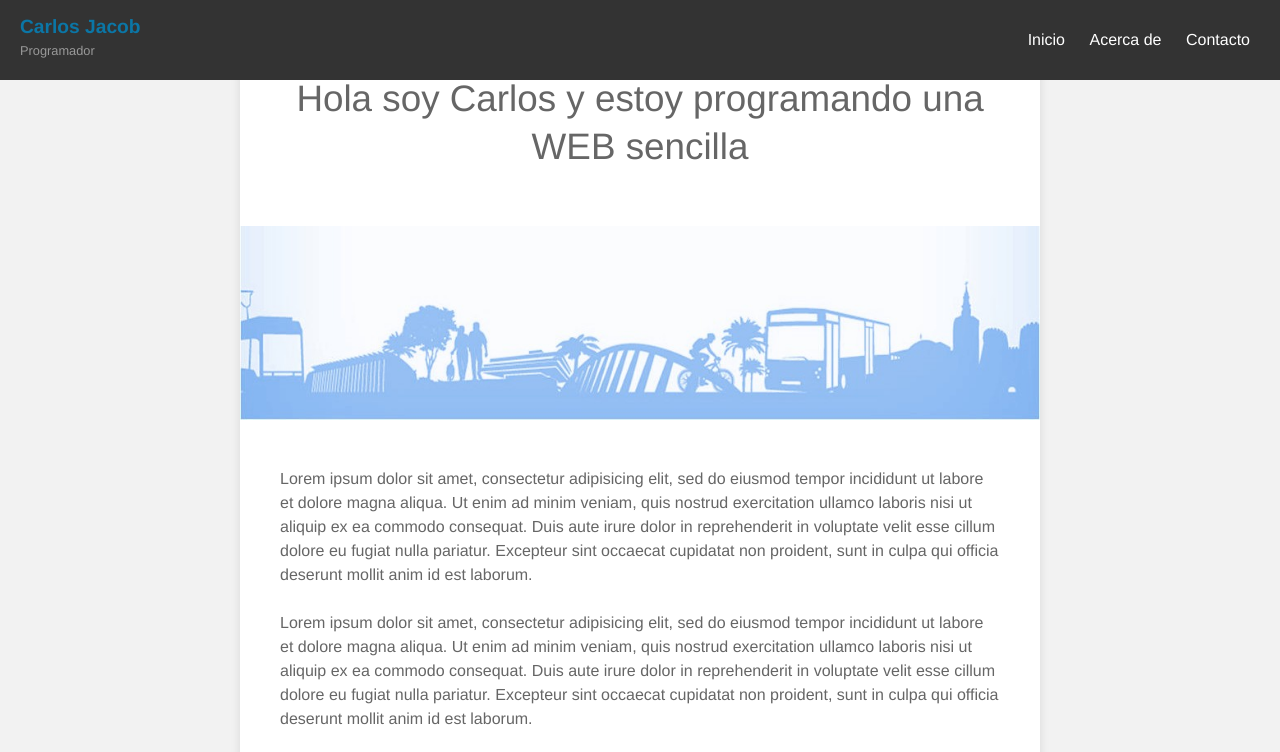
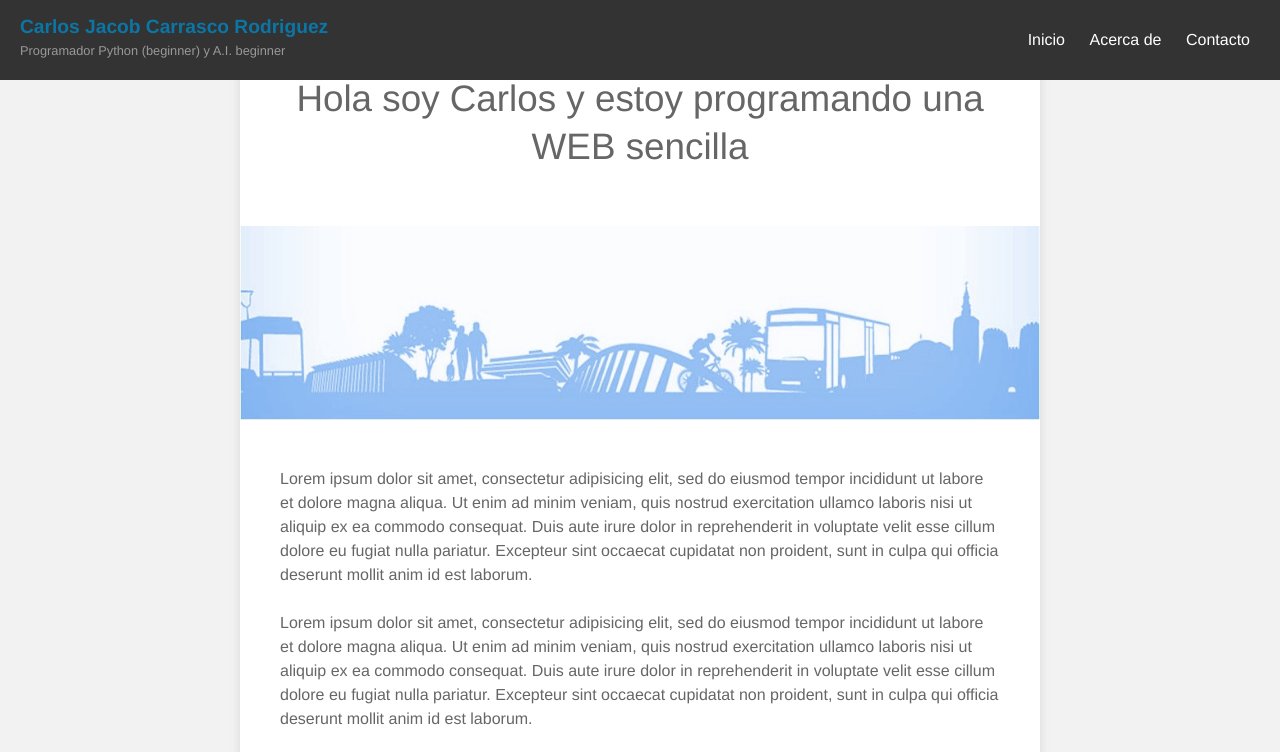
Before and after one commit to CarlosJacob/desafiogitplatzi, a plain HTML site: page index.html in a window 1280 px wide. Shown: the top 752 px of the page. Drawn offline with Linux system fonts and the light colour scheme.

Commit message:
cambiando el site name por el nombre comleto

```diff
--- a/index.html
+++ b/index.html
@@ -8,8 +8,8 @@
 <body>
 	<header id="main-header">
 		<a id="logo-header" href="#">
-			<span class="site-name">Carlos Jacob</span>
-			<span class="site-desc">Programador</span>
+			<span class="site-name">Carlos Jacob Carrasco Rodriguez</span>
+			<span class="site-desc">Programador Python (beginner) y A.I. beginner</span>
 		</a> <!-- / #logo-header -->
 		<nav>
 			<ul>
```
